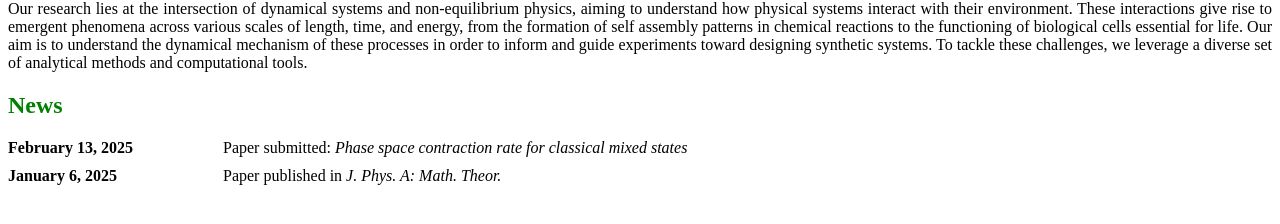
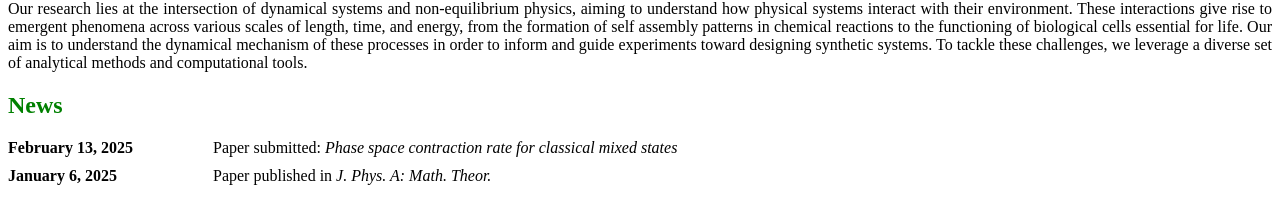
Before and after one commit to SwetamberD/swetamberd.github.io, a Jekyll site: the page built from docs/index.markdown, in a window 1280 px wide. Shown: the part 93-317 px from the top of the page. Built offline with Jekyll 4.4.1, drawn with Linux system fonts in a browser that asks for light colours.

Commit message:
index updated

```diff
--- a/docs/index.markdown
+++ b/docs/index.markdown
@@ -47,7 +47,7 @@ weight: 1
 <div class="news-links">
     <h2 style="color: green;">News</h2>
     <div class="news-item" style="max-width: 800px;">
-    <div style="display: flex; align-items: center; gap: 15px;">
+    <div style="display: flex; align-items: center; gap: 5px;">
         <div class="news-date" style="width: 200px; text-align: left; font-weight: bold;">February 13, 2025</div>
         <div class="news-link" style="flex-grow: 1;">
             <a href="" target="_blank" style="text-decoration: none; color: black;">
@@ -56,7 +56,7 @@ weight: 1
         </div>
     </div>
 
-    <div style="display: flex; align-items: center; gap: 15px; margin-top: 10px;">
+    <div style="display: flex; align-items: center; gap: 5px; margin-top: 10px;">
         <div class="news-date" style="width: 200px; text-align: left; font-weight: bold;">January 6, 2025</div>
         <div class="news-link" style="flex-grow: 1;">
             <a href="https://iopscience.iop.org/article/10.1088/1751-8121/ad8f06/meta" target="_blank" style="text-decoration: none; color: black;">
```
